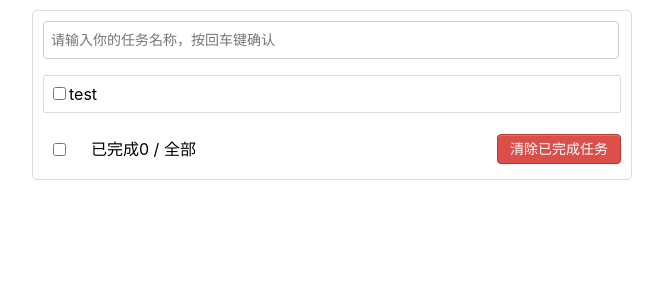
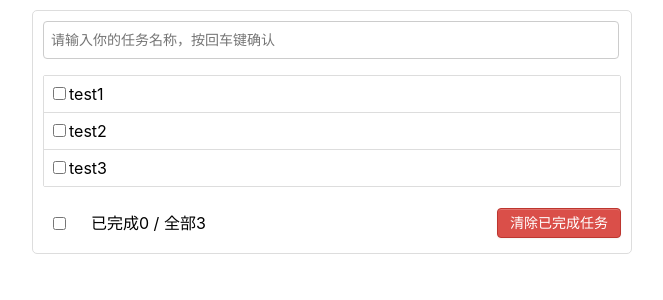
Before and after one commit to ace15824843202/React_learning, a React (Create React App) app: page / in a window 1280 px wide. Shown: the top 300 px of the page, without its empty margins (308-971 px from the left). Built offline with nearby package versions, Linux system fonts and the light colour scheme.

Commit message:
toDoList案例完成
toDoList案例完成

```diff
--- a/package.json
+++ b/package.json
@@ -6,6 +6,7 @@
     "@testing-library/jest-dom": "^5.11.4",
     "@testing-library/react": "^11.1.0",
     "@testing-library/user-event": "^12.1.10",
+    "nanoid": "^3.1.23",
     "react": "^17.0.2",
     "react-dom": "^17.0.2",
     "react-scripts": "4.0.3",
--- a/src/App.js
+++ b/src/App.js
@@ -1,20 +1,76 @@
 import './App.css';
+import React, {Component} from 'react';
+import {nanoid} from "nanoid";
+
 import HeaderInput from "./components/HeaderInput";
 import ToDoList from "./components/ToDoList";
 import Footer from "./components/Footer";
 
-function App() {
-    return (
-        <div className="App">
-            <div className="todo-container">
-                <div className="todo-wrap">
-                    <HeaderInput/>
-                    <ToDoList/>
-                    <Footer/>
+
+//子给父传递数据（只用于展示），可以从父传个函数给子，子把数据当作参数传回给父
+class App extends Component {
+    state = {
+        todoList: [
+            {id: 1, value: 'test1', checked: false},
+            {id: 2, value: 'test2', checked: false},
+            {id: 3, value: 'test3', checked: false},
+        ],
+        len: 0
+    }
+    //input输入
+    addTodo = (data) => {
+        const {todoList} = this.state
+        const newObj = {id: nanoid(), value: data, checked: false}
+        this.setState({todoList: [...todoList, newObj]})
+    }
+    // check操作
+    changeChecked = (id, checked) => {
+        const {todoList} = this.state
+        const changeObj = todoList.map(item => {
+            if (item.id === id) {
+                item.checked = checked
+            }
+            return item
+        })
+        this.setState({todoList: changeObj})
+        const checkList = todoList.filter(item => {
+            if (item.checked) {
+                return item
+            }
+        })
+        this.setState({len: checkList.length})
+
+    }
+    //清除已完成任务
+    clearChecked = (id) => {
+        const {todoList} = this.state
+        const checkFalse = todoList.filter(item => {
+            if (id) {
+                if (item.id !== id) return item
+            } else {
+                if (!item.checked) return item
+            }
+
+        })
+        console.log('checkFalse', checkFalse)
+        this.setState({todoList: checkFalse, len: 0})
+    }
+
+    render() {
+        const {todoList, len} = this.state
+        return (
+            <div className="App">
+                <div className="todo-container">
+                    <div className="todo-wrap">
+                        <HeaderInput addTodo={this.addTodo}/>
+                        <ToDoList todoList={todoList} changeChecked={this.changeChecked}
+                                  delChecked={this.clearChecked}/>
+                        <Footer todoList={todoList} len={len} clearChecked={this.clearChecked}/>
+                    </div>
                 </div>
             </div>
-        </div>
-    );
+        )
+    }
 }
 
 export default App;
--- a/src/components/Footer/index.jsx
+++ b/src/components/Footer/index.jsx
@@ -3,23 +3,28 @@ import React, {Component} from 'react';
 import './index.css'
 
 class Footer extends Component {
+    check = React.createRef()
 
-    delAll=()=>{
-        this.setState({arr: []})
+    componentDidUpdate(prevProps, prevState, snapshot) {
+        const {len, todoList} = this.props
+        this.check.current.checked = len === todoList.length
     }
+    handleClear=()=>{
+        this.props.clearChecked()
+    }
+
     render() {
+        const {todoList, len} = this.props
         return (
-
-
-                <div className="todo-footer">
-                    <label>
-                        <input type="checkbox"/>
-                    </label>
-                    <span>
-                      <span>已完成0</span> / 全部{this.props.length}
+            <div className="todo-footer">
+                <label>
+                    <input type="checkbox" ref={this.check}/>
+                </label>
+                <span>
+                      <span>已完成{len}</span> / 全部{todoList.length}
                     </span>
-                    <button className="btn btn-danger" onClick={this.delAll}>清除已完成任务</button>
-                </div>
+                <button className="btn btn-danger" onClick={this.handleClear}>清除已完成任务</button>
+            </div>
 
         );
     }
--- a/src/components/HeaderInput/index.jsx
+++ b/src/components/HeaderInput/index.jsx
@@ -2,16 +2,23 @@ import React, {Component} from 'react';
 import './index.css'
 
 class HeaderInput extends Component {
-    handleKeyUp=(e)=>{
-        if(e.keyCode===13){
-            console.log('sddsdf',e.target.value)
+    inputRef = React.createRef()
+    handleKeyUp = (e) => {
+        if (e.target.value.trim() === '') {
+            alert('请输入内容')
+            return
+        }
+        if (e.keyCode === 13) {
+            this.props.addTodo(e.target.value)
+            e.target.value = null
         }
 
     }
+
     render() {
         return (
             <div className="todo-header">
-                <input onKeyUp={this.handleKeyUp} type="text" placeholder="请输入你的任务名称，按回车键确认"/>
+                <input ref={this.inputRef} onKeyUp={this.handleKeyUp} type="text" placeholder="请输入你的任务名称，按回车键确认"/>
             </div>
         );
     }
--- a/src/components/Item/index.jsx
+++ b/src/components/Item/index.jsx
@@ -1,22 +1,34 @@
 import React, {Component} from 'react';
 import './index.css'
+class Item extends Component {
+    state={enter:false}
 
-class Item extends Component {
-    static defaultProps = {
-        value:'test'
+    handleChange=(id)=>{
+        return (e)=>{
+            this.props.changeChecked(id,e.target.checked)
+        }
+
     }
-    handleChange=(e)=>{
-        console.log('我勾选了',e.target.checked)
+    handleMouse=(flag)=>{
+        return ()=>{
+            this.setState({enter:flag})
+        }
+    }
+    handleDel=(id)=>{
+        return ()=>{
+            this.props.delChecked(id)
+        }
     }
     render() {
-        const {value} = this.props
+        const {id,value,checked} = this.props
+        const {enter} = this.state
         return (
-            <li>
+            <li style={{background:enter?'#ddd':'#fff'}} onMouseEnter={this.handleMouse(true)} onMouseLeave={this.handleMouse(false)}>
                 <label>
-                    <input type="checkbox" onChange={this.handleChange}/>
+                    <input type="checkbox" onChange={this.handleChange(id)} defaultChecked={checked}/>
                     <span>{value}</span>
                 </label>
-                <button className="btn btn-danger" style={{display:"none"}}>删除</button>
+                <button className="btn btn-danger" style={{display:enter?'block':'none'}} onClick={this.handleDel(id)}>删除</button>
             </li>
         );
     }
--- a/src/components/ToDoList/index.jsx
+++ b/src/components/ToDoList/index.jsx
@@ -3,23 +3,14 @@ import Item from "../Item";
 import './index.css'
 
 class ToDoList extends Component {
-    state = {
-        arr: []
-    }
-
-
-    componentDidMount() {
-        const {arr} = this.state
-        this.setState({arr: [...arr, this.props.value]})
-    }
 
     render() {
-        const {arr} = this.state
+        const {todoList,changeChecked,delChecked} = this.props
         return (
                 <ul className="todo-main" >
                     {
-                        arr.map((item) => {
-                            return <Item key={item} value={item}/>
+                        todoList.map((item) => {
+                            return <Item  changeChecked={changeChecked}  delChecked={delChecked} key={item.id} {...item}/>
                         })
                     }
 
```
